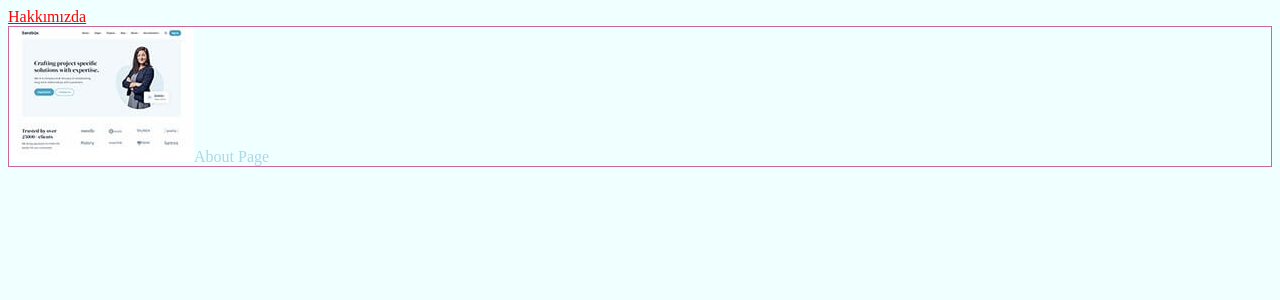
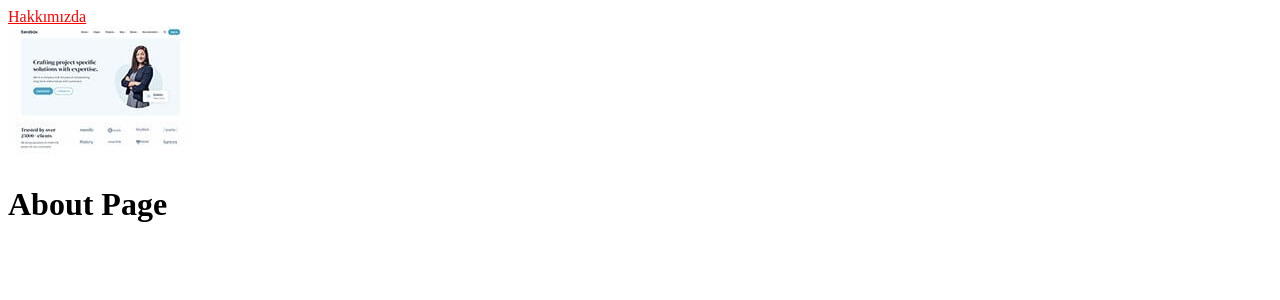
Before and after one commit to neominalsolutions/linktera-webpack-app, a React app: page /about in a window 1280 px wide. Shown: the top 300 px of the page. Built offline with nearby package versions, Linux system fonts and the light colour scheme.

Commit message:
install post-css

```diff
--- a/package.json
+++ b/package.json
@@ -28,8 +28,11 @@
     "html-webpack-plugin": "^5.6.0",
     "mini-css-extract-plugin": "^2.9.0",
     "node-sass": "^9.0.0",
+    "postcss-loader": "^8.1.1",
+    "postcss-preset-env": "^9.5.5",
     "sass-loader": "^14.2.1",
     "style-loader": "^4.0.0",
+    "tailwindcss": "^3.4.3",
     "typescript": "^5.4.5",
     "url-loader": "^4.1.1",
     "webpack": "^5.91.0",
--- /dev/null
+++ b/postcss.config.js
@@ -0,0 +1,7 @@
+module.exports = {
+	plugins: [
+		require('postcss-preset-env')({
+			browsers: 'last 2 versions',
+		}),
+	],
+};
--- /dev/null
+++ b/src/global.css
@@ -0,0 +1,3 @@
+/* @tailwind base;
+@tailwind components;
+@tailwind utilities; */
--- a/src/index.tsx
+++ b/src/index.tsx
@@ -3,7 +3,8 @@ import ReactDOM from 'react-dom/client';
 import App from './App';
 import { RouterProvider, createBrowserRouter } from 'react-router-dom';
 import AboutPage from './pages/AboutPage';
-import './style.scss';
+// import './style.scss';
+import './global.css';
 
 const router = createBrowserRouter([
 	{
--- a/src/pages/AboutPage.tsx
+++ b/src/pages/AboutPage.tsx
@@ -1,7 +1,11 @@
 import * as React from 'react';
 
 function AboutPage() {
-	return <>About Page</>;
+	return (
+		<>
+			<h1 className="text-3xl font-bold underline">About Page</h1>
+		</>
+	);
 }
 
 export default AboutPage;
--- a/src/style.scss
+++ b/src/style.scss
@@ -1,3 +1,5 @@
+
+
 body {
     background-color: azure;
     color: lightblue;
--- /dev/null
+++ b/tailwind.config.js
@@ -0,0 +1,4 @@
+const tailwindcss = require('tailwindcss');
+module.exports = {
+	plugins: ['postcss-preset-env', tailwindcss],
+};
--- a/webpack.config.js
+++ b/webpack.config.js
@@ -24,7 +24,13 @@ module.exports = {
 			},
 			{
 				test: /\.(s(a|c)ss)$/,
-				use: [MiniCssExtractPlugin.loader, 'css-loader', 'sass-loader'],
+				include: path.resolve(__dirname, 'src'),
+				use: [
+					MiniCssExtractPlugin.loader,
+					'css-loader',
+					'sass-loader',
+					'postcss-loader',
+				],
 			},
 			{
 				test: /\.(woff|woff2|eot|ttf|svg)$/,
```
Also changed, not shown: 1 other file (tests, documents, lock files or other folders).
